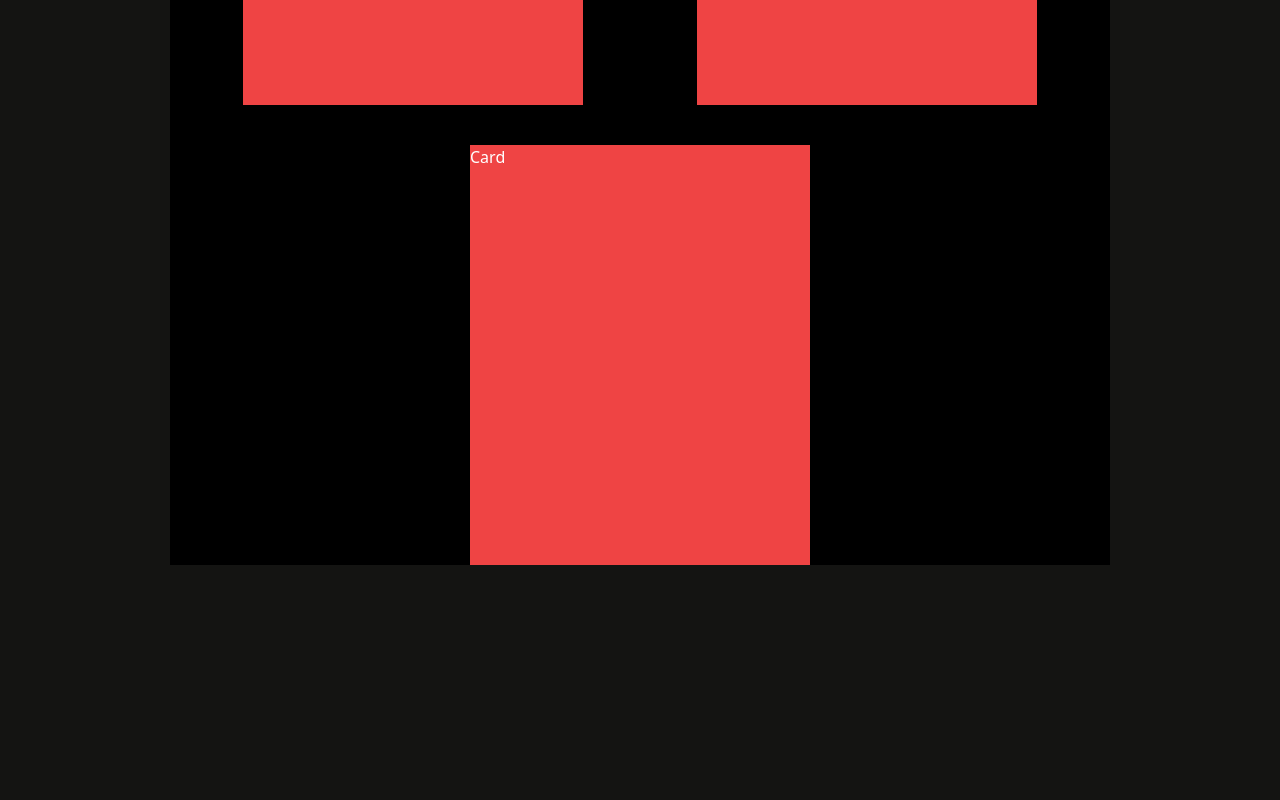
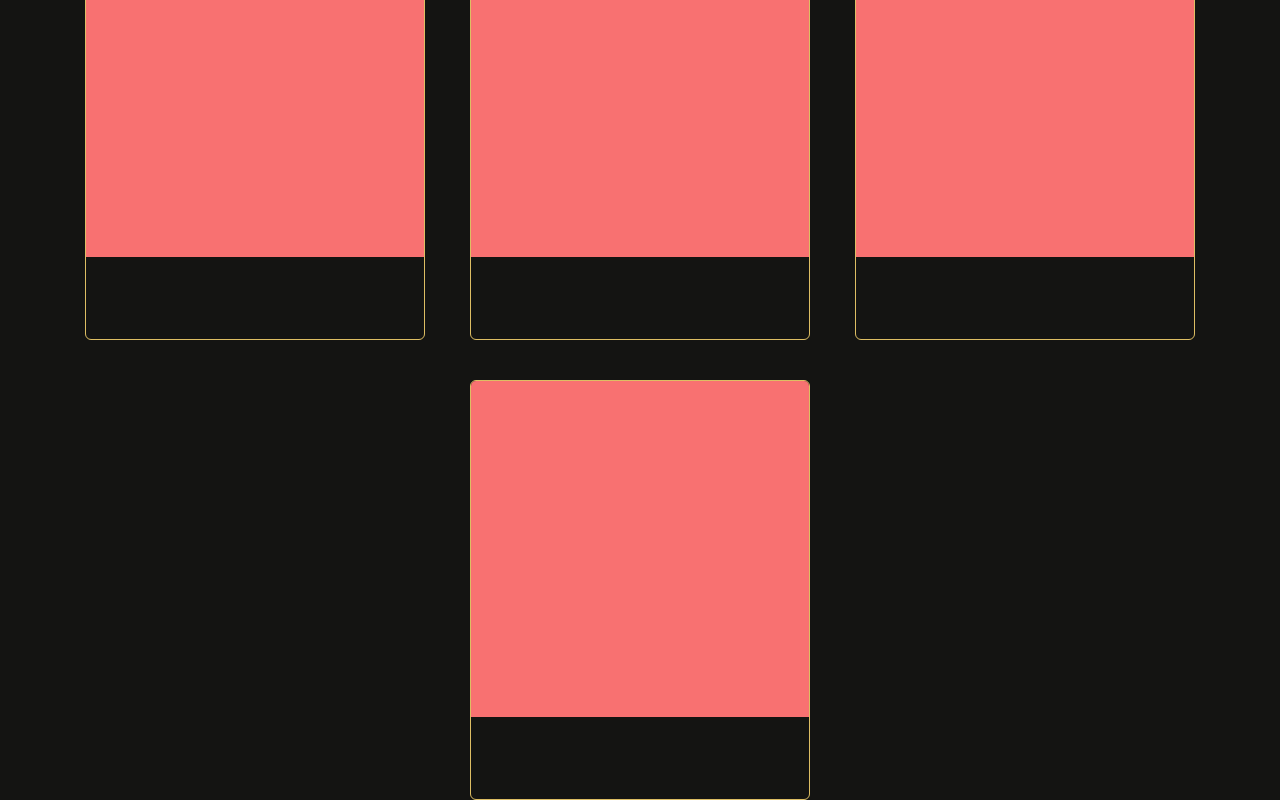
Before and after one commit to Nota0515/Cafe_website, a React (Vite) app: page / in a window 1280 px wide. Shown: the part 691-1491 px from the top of the page. Before the commit the page ends 1256 px from the top, so only its background shows below. Built offline with nearby package versions, Linux system fonts and the light colour scheme.

Commit message:
created speciality section

```diff
--- a/src/App.jsx
+++ b/src/App.jsx
@@ -1,6 +1,7 @@
 import Header from './sections/Header';
 import Hero from './sections/Hero';
 import Featured from './sections/Featured'
+import Speciality from './sections/Speciality';
 
 const App = () => {
   return (
@@ -8,6 +9,7 @@ const App = () => {
       <Header />
       <Hero />
       <Featured />
+      <Speciality />
       {/*<Feedback />
       <Findus />
       <Footer />*/}
--- a/src/components/Card.jsx
+++ b/src/components/Card.jsx
@@ -1,6 +1,11 @@
+
+
 const Card = ({src , className , name , price , alt}) => {
   return (
-    <div className="flex w-[21.25rem] h-[26.25rem] bg-red-500">Card</div>
+    <div className="flex w-72 h-[25rem] md:w-72 md:h-[25rem] lg:w-[21.25rem] lg:h-[26.25rem] border-[1px] border-n-3 rounded-md">
+      <div className="w-full h-[20rem] md:h-[20rem] lg:h-[21rem]  bg-red-400 rounded-t-[5px] overflow-hidden"></div>
+      <div></div>
+    </div>
   )
 }
 
--- a/src/sections/Featured.jsx
+++ b/src/sections/Featured.jsx
@@ -15,11 +15,6 @@ const Feature = () => {
           </div>
         </div>
       </div>
-      <div className="flex flex-col gap-y-10 md:flex-row lg:flex-row justify-evenly w-full gap-x-10 flex-wrap bg-black">
-        <Card />
-        <Card />
-        <Card />
-      </div>
     </div>
   )
 }
--- /dev/null
+++ b/src/sections/Speciality.jsx
@@ -0,0 +1,14 @@
+import Card from "../components/Card"
+
+const Speciality = () => {
+  return (
+    <div className="flex flex-col pl-10 md:px-20 gap-y-10 md:flex-row lg:flex-row justify-evenly w-full gap-x-10 flex-wrap">
+        <Card />
+        <Card />
+        <Card />
+        <Card />
+    </div>
+  )
+}
+
+export default Speciality
```
